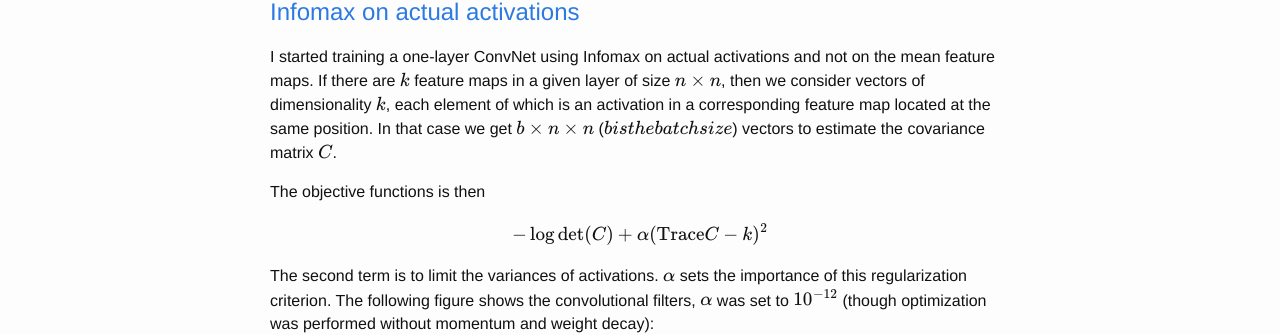
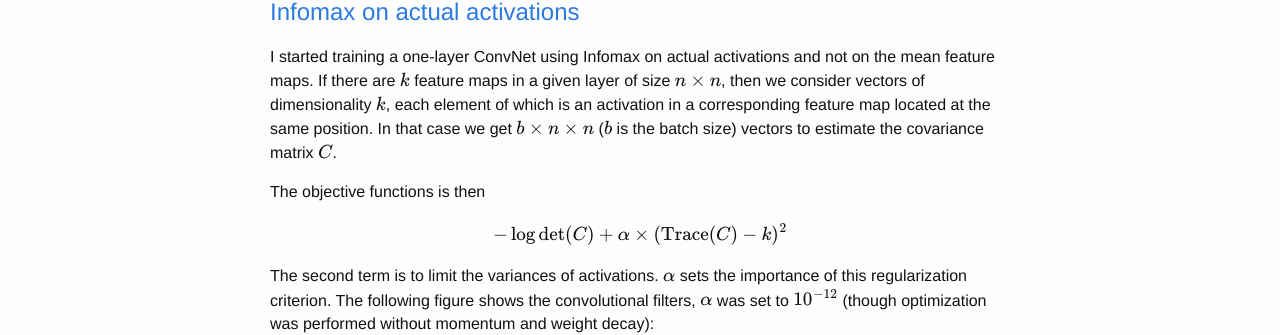
Before and after one commit to ivust/blog, a Jekyll site: the page built from index.html, in a window 1280 px wide and 900 px high. Shown: the part 280-615 px from the top of the window. Built offline with Jekyll 4.4.1, drawn with Linux system fonts in a browser that asks for light colours; formulas are drawn with MathJax 3.

Commit message:
add infomax on activations post

```diff
--- a/_posts/2015-07-29-infomax-on-activations.md
+++ b/_posts/2015-07-29-infomax-on-activations.md
@@ -5,11 +5,11 @@ comments: true
 date:   2015-07-29 21:36:00
 ---
 
-I started training a one-layer ConvNet using Infomax on actual activations and not on the mean feature maps. If there are $$ k $$ feature maps in a given layer of size $$ n \times n $$, then we consider vectors of dimensionality $$ k $$, each element of which is an activation in a corresponding feature map located at the same position. In that case we get $$ b \times n \times n $$ ($$ b is the batch size $$) vectors to estimate the covariance matrix $$ C $$.
+I started training a one-layer ConvNet using Infomax on actual activations and not on the mean feature maps. If there are $$ k $$ feature maps in a given layer of size $$ n \times n $$, then we consider vectors of dimensionality $$ k $$, each element of which is an activation in a corresponding feature map located at the same position. In that case we get $$ b \times n \times n $$ ($$ b $$ is the batch size) vectors to estimate the covariance matrix $$ C $$.
 
 The objective functions is then
 
-$$ -\log{\text{det}(C)} + \alpha (\text{Trace}{C} - k)^2 $$
+$$ -\log{\text{det}(C)} + \alpha \times (\text{Trace}(C) - k)^2 $$
 
 The second term is to limit the variances of activations. $$ \alpha $$ sets the importance of this regularization criterion. The following figure shows the convolutional filters, $$ \alpha $$ was set to $$ 10^{-12} $$ (though optimization was performed without momentum and weight decay):
 
```
